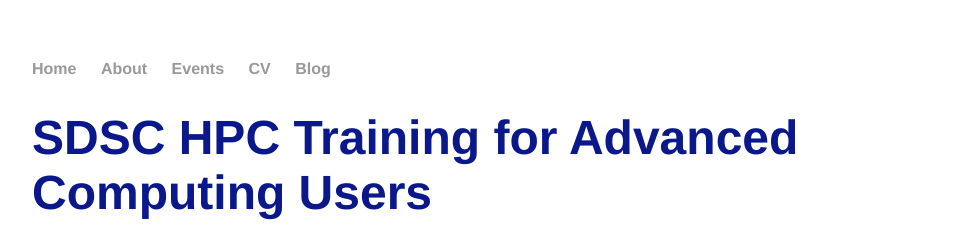
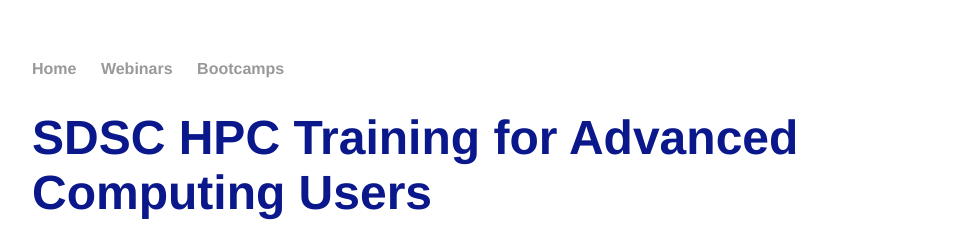
Before and after one commit to sdsc-training/sdsc-training.github.io, a Jekyll site: the page built from index.html, in a window 1280 px wide. Shown: the top 252 px of the page, without its empty margins (160-1114 px from the left). Built offline with Jekyll 4.4.1, drawn with Linux system fonts in a browser that asks for light colours.

Commit message:
updating main landing page

```diff
--- a/_layouts/default.html
+++ b/_layouts/default.html
@@ -9,10 +9,8 @@
 		<nav>
     		<ul>
         		<li><a href="/">Home</a></li>
-	        	<li><a href="/about">About</a></li>
-        		<li><a href="/events">Events</a></li>
-        		<li><a href="/cv">CV</a></li>
-        		<li><a href="/blog">Blog</a></li>
+        		<li><a href=""https://github.com/sdsc-training/webinars>Webinars</a></li>
+        		<li><a href=""https://github.com/sdsc-training/bootcamps>Bootcamps</a></li>
     		</ul>
 		</nav>
 		<div class="container">
```
